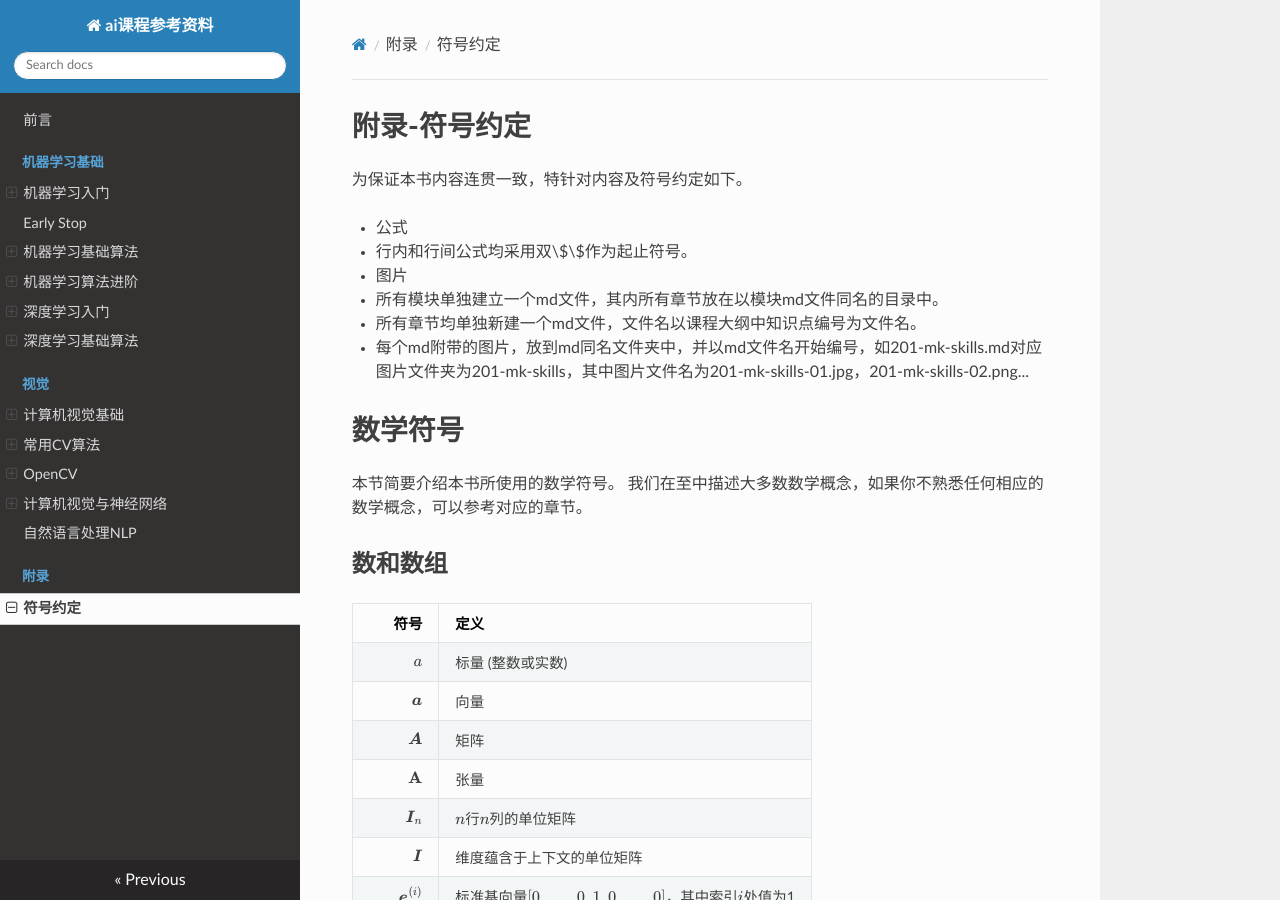
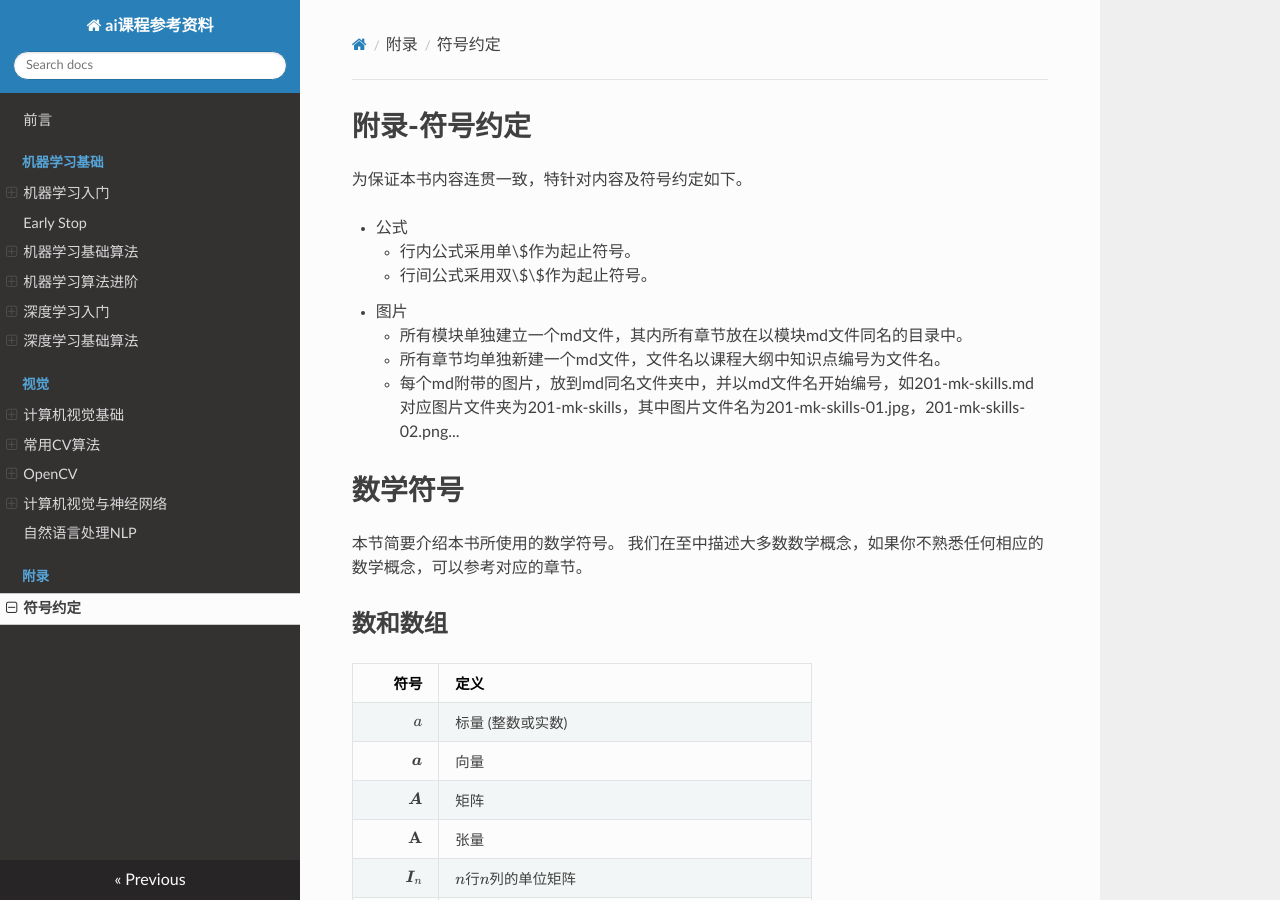
Before and after one commit to mind/ai-materials, an MkDocs documentation site: the page built from docs/notation.md, in a window 1280 px wide and 900 px high. Built offline with MkDocs 1.6.1, drawn with Linux system fonts in a browser that asks for light colours; nearby versions of some CDN libraries; formulas are drawn with MathJax 3.

Commit message:
change list space change formula tags.

```diff
--- a/docs/notation.md
+++ b/docs/notation.md
@@ -5,11 +5,12 @@
 为保证本书内容连贯一致，特针对内容及符号约定如下。
 
 - 公式
-  - 行内和行间公式均采用双\$\$作为起止符号。
+    - 行内公式采用单\$作为起止符号。
+    - 行间公式采用双\$\$作为起止符号。
 - 图片
-  - 所有模块单独建立一个md文件，其内所有章节放在以模块md文件同名的目录中。
-  - 所有章节均单独新建一个md文件，文件名以课程大纲中知识点编号为文件名。
-  - 每个md附带的图片，放到md同名文件夹中，并以md文件名开始编号，如201-mk-skills.md对应图片文件夹为201-mk-skills，其中图片文件名为201-mk-skills-01.jpg，201-mk-skills-02.png...
+    - 所有模块单独建立一个md文件，其内所有章节放在以模块md文件同名的目录中。
+    - 所有章节均单独新建一个md文件，文件名以课程大纲中知识点编号为文件名。
+    - 每个md附带的图片，放到md同名文件夹中，并以md文件名开始编号，如201-mk-skills.md对应图片文件夹为201-mk-skills，其中图片文件名为201-mk-skills-01.jpg，201-mk-skills-02.png...
 
 
 # 数学符号
```
